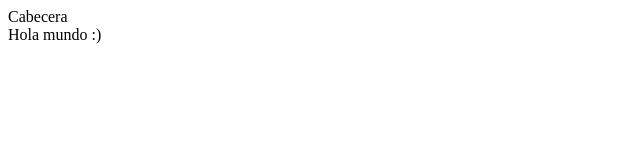
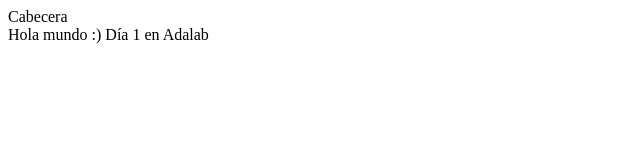
Before and after one commit to PaulaEPR/ejercicios-de-adalab, a plain HTML site: page modulo-1-leccion-01-ejercicio-1/index.html in a window 1280 px wide. Shown: the full height of the page, 0-640 px from the left. Drawn offline with Linux system fonts and the light colour scheme.

Commit message:
Añadir texto

```diff
--- a/modulo-1-leccion-01-ejercicio-1/index.html
+++ b/modulo-1-leccion-01-ejercicio-1/index.html
@@ -9,5 +9,6 @@
 <body>
     <header>Cabecera</header>
     Hola mundo :)
+    Día 1 en Adalab
 </body>
 </html>
```
Also changed, not shown: 1 other file.
